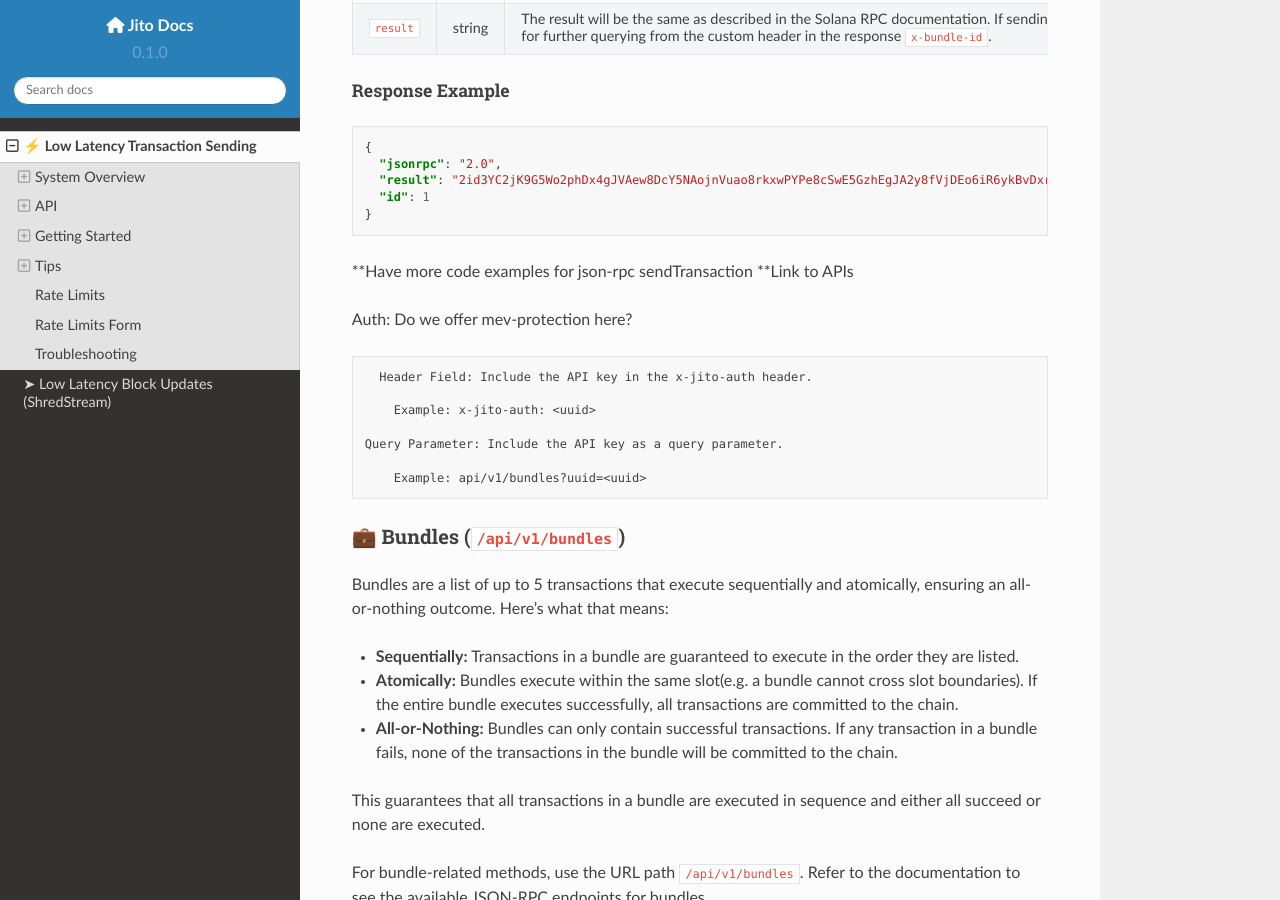
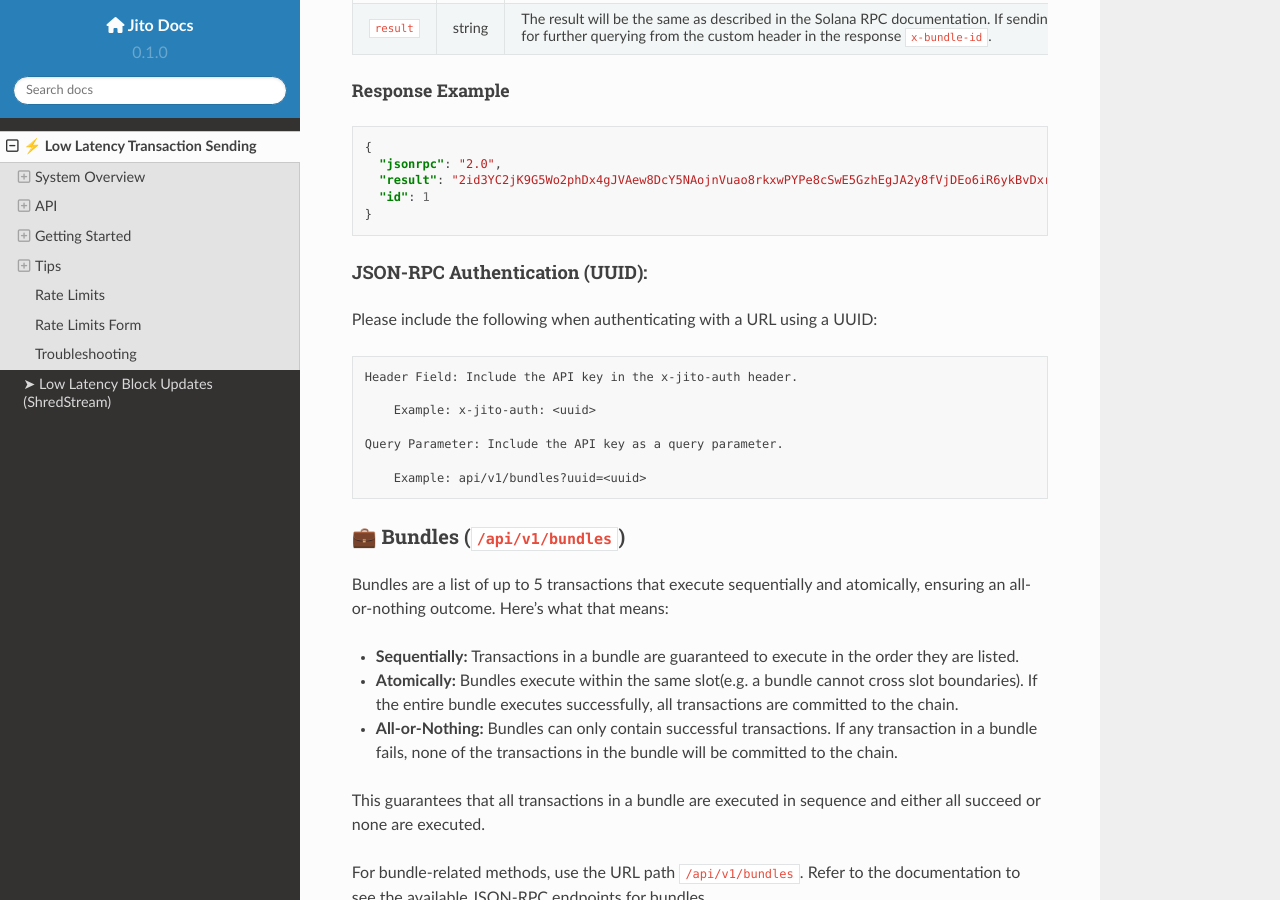
Before and after one commit to jito-labs/jito-docs, a Sphinx documentation site: the page built from docs/source/lowlatencytxnsend.md, in a window 1280 px wide and 900 px high, scrolled down 4662 px. Built offline with Sphinx 7.4.7 and the Read the Docs theme 2.0.0, drawn with Linux system fonts in a browser that asks for light colours.

Commit message:
Fix notes and make section header (#26)

````diff
--- a/docs/source/lowlatencytxnsend.md
+++ b/docs/source/lowlatencytxnsend.md
@@ -107,15 +107,11 @@
 }
 ```
 
+#### JSON-RPC Authentication (UUID):
 
-**Have more code examples for json-rpc sendTransaction
-**Link to APIs
+Please include the following when authenticating with a URL using a UUID:
 
-
-Auth:
-Do we offer mev-protection here?
-
-      Header Field: Include the API key in the x-jito-auth header.
+    Header Field: Include the API key in the x-jito-auth header.
 
         Example: x-jito-auth: <uuid>
 
````
